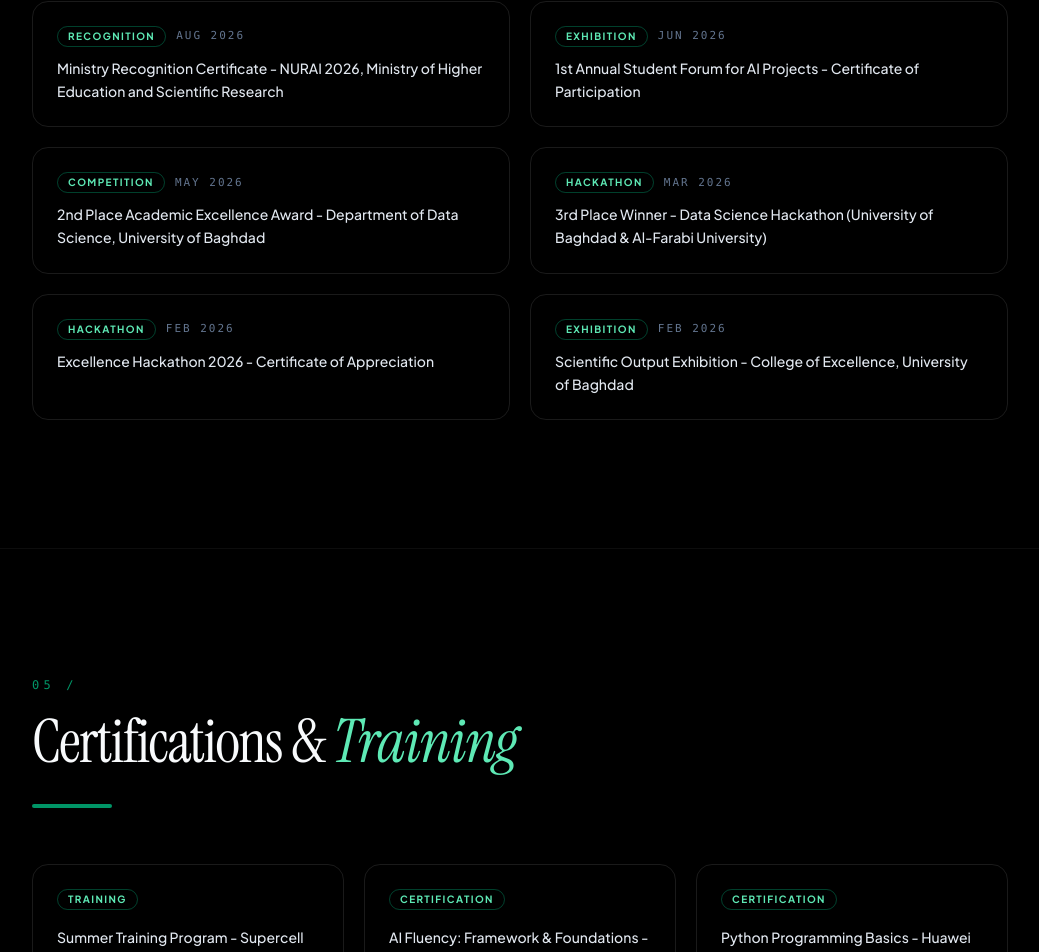
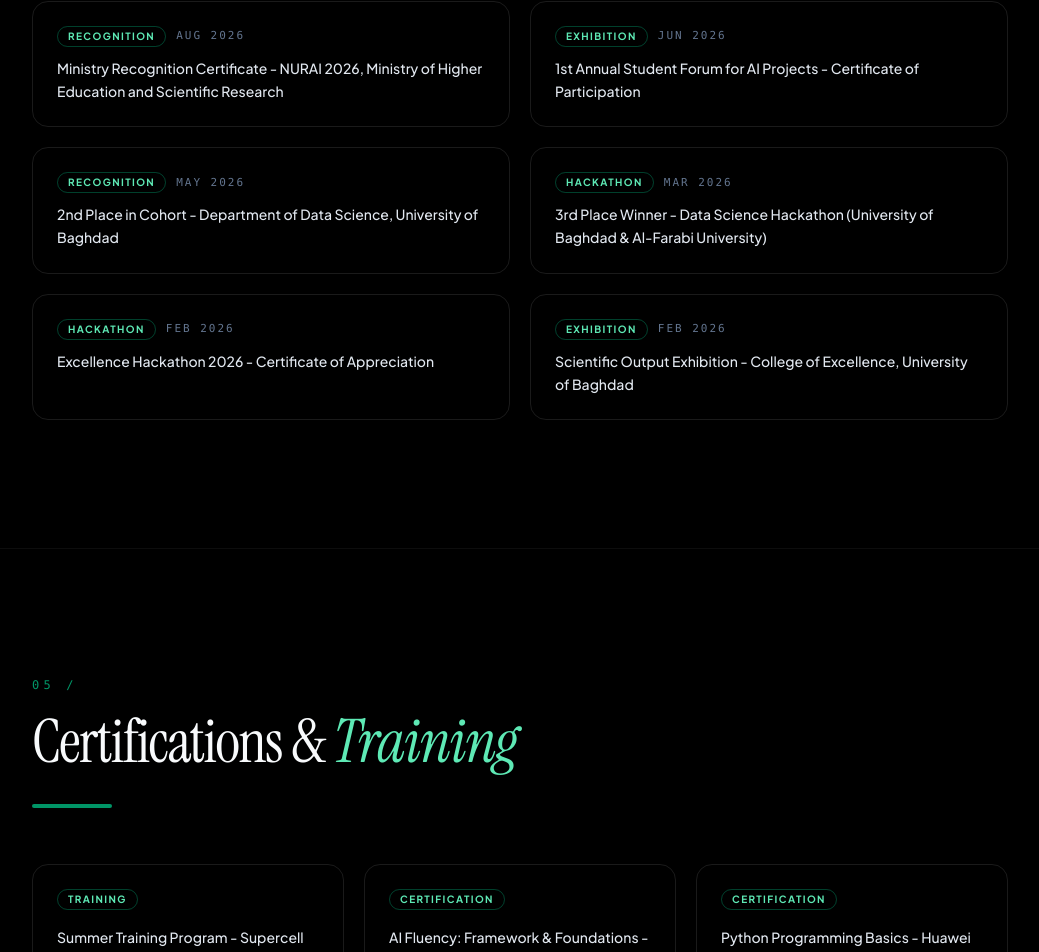
Before and after one commit to Rasul-Mushtaq/rasul-mushtaq-portfolio, a React (Vite) app: page / in a window 1280 px wide. Shown: the part 4101-5053 px from the top of the page, without its empty margins (120-1159 px from the left). Built offline with nearby package versions, Linux system fonts and the light colour scheme.

Commit message:
Update portfolioData.ts

```diff
--- a/src/data/portfolioData.ts
+++ b/src/data/portfolioData.ts
@@ -374,10 +374,10 @@ export const portfolioData: PortfolioData = {
               "1st Annual Student Forum for AI Projects - Certificate of Participation",
           },
           {
-            tag: "Competition",
+            tag: "Recognition",
             date: "MAY 2026",
             title:
-              "2nd Place Academic Excellence Award - Department of Data Science, University of Baghdad",
+              "2nd Place in Cohort - Department of Data Science, University of Baghdad",
           },
           {
             tag: "Hackathon",
@@ -519,10 +519,10 @@ export const portfolioData: PortfolioData = {
               "الملتقى الطلابي الأول لمشاريع الذكاء الاصطناعي - شهادة مشاركة",
           },
           {
-            tag: "مسابقة",
+            tag: "تكريم",
             date: "أيار 2026",
             title:
-              "جائزة التميز الأكاديمي - المركز الثاني، قسم علم البيانات، جامعة بغداد",
+              "المرتبة الثانية على القسم - قسم علم البيانات، جامعة بغداد",
           },
           {
             tag: "هاكاثون",
```
